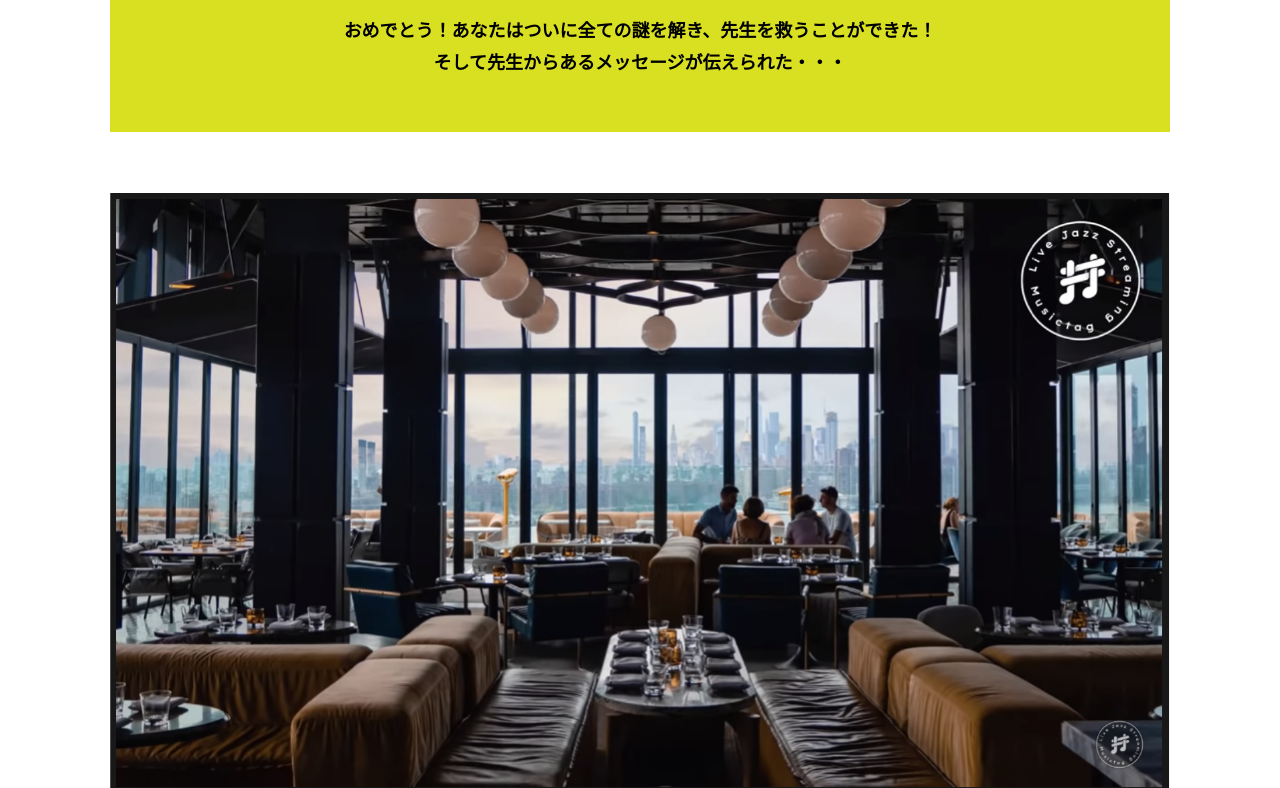
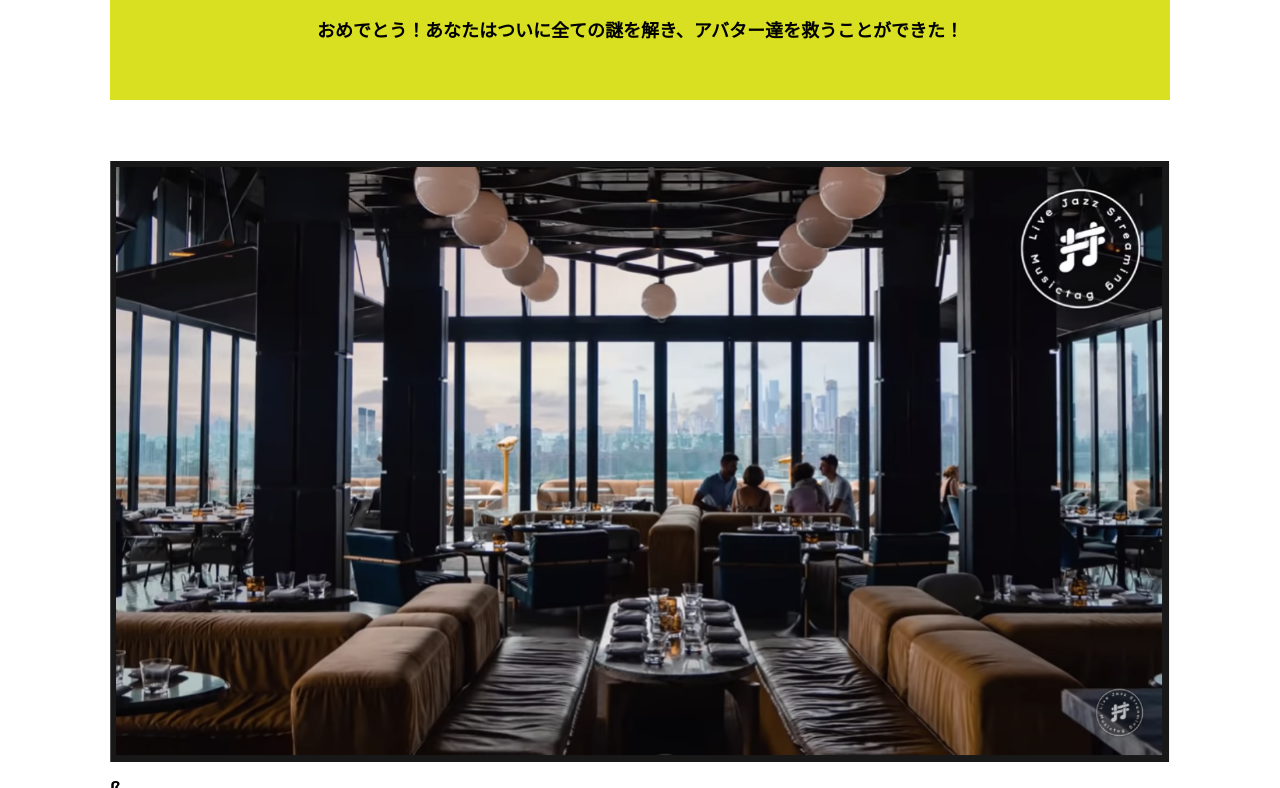
Before and after one commit to PeterParker0810/Sinister-Six, a plain HTML site: page final.html in a window 1280 px wide. Shown: the part 388-1176 px from the top of the page. Drawn offline with Linux system fonts and the light colour scheme.

Commit message:
Update final.html

```diff
--- a/final.html
+++ b/final.html
@@ -23,8 +23,7 @@
       <div class="container">
         <div class="box bg-color--subcolor">
           <h2 class="section-title--border">全ステージ クリア！</h2>
-          <p class="text-center">おめでとう！あなたはついに全ての謎を解き、先生を救うことができた！<br>
-            そして先生からあるメッセージが伝えられた・・・</p>
+          <p class="text-center">おめでとう！あなたはついに全ての謎を解き、アバター達を救うことができた！<br>
         </div>
       </div>
     </section>
@@ -69,9 +68,6 @@ Youtube貼り付けここまで-->
                 イラストデザイン　松下ほなみ 雲井みずほ
                 問題担当 荒木 藤本七聖
                 サイト 尼寺亮瑛
-
-                <br>
-                テキストテキストテキストテキストテキストテキストテキストテキストテキストテキストテキストテキストテキストテキストテキストテキストテキストテキストテキストテキストテキストテキストテキストテキストテキストテキストテキストテキストテキストテキストテキスト</p>
             </div>
           </div>
         </div>
```
